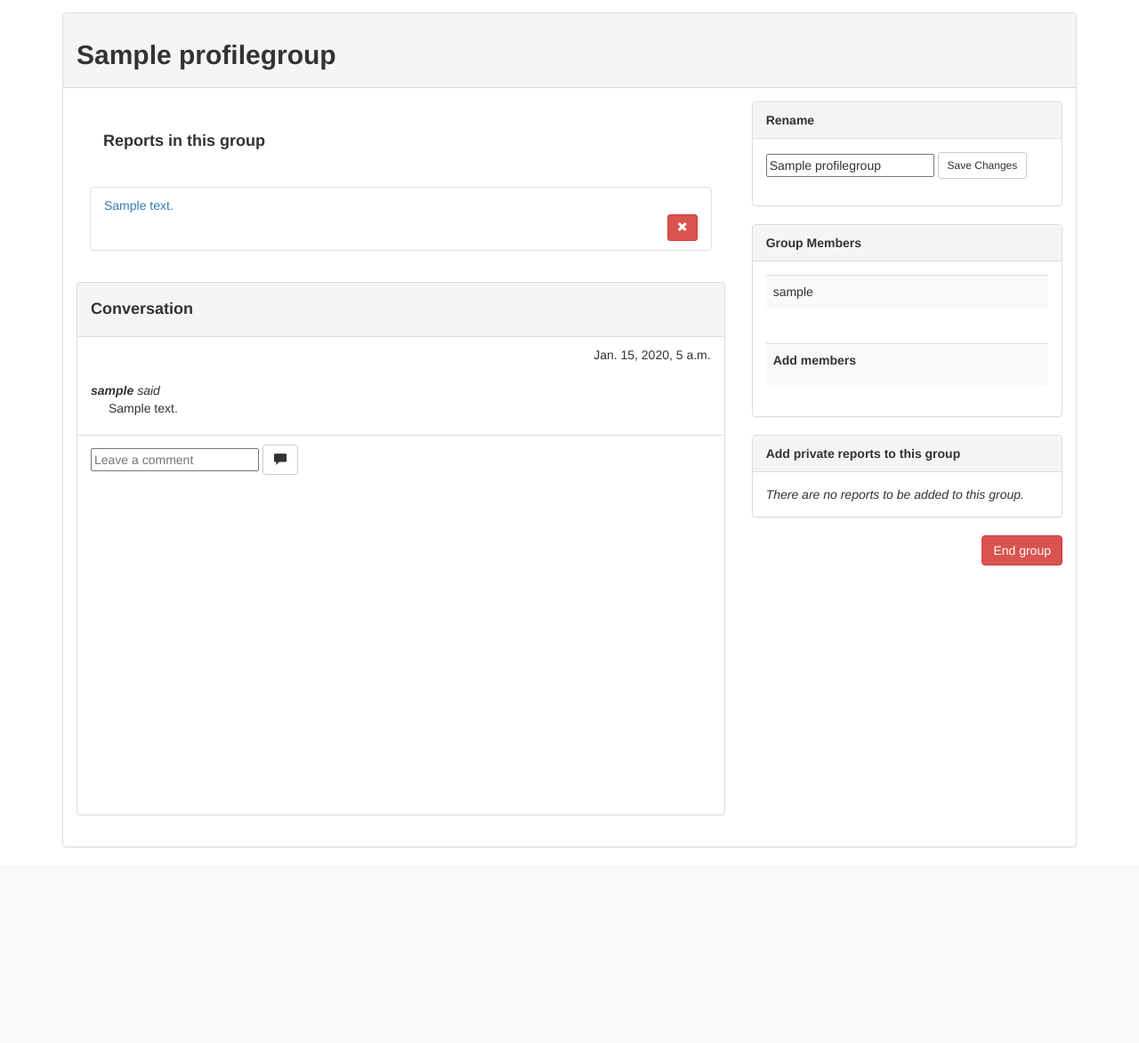
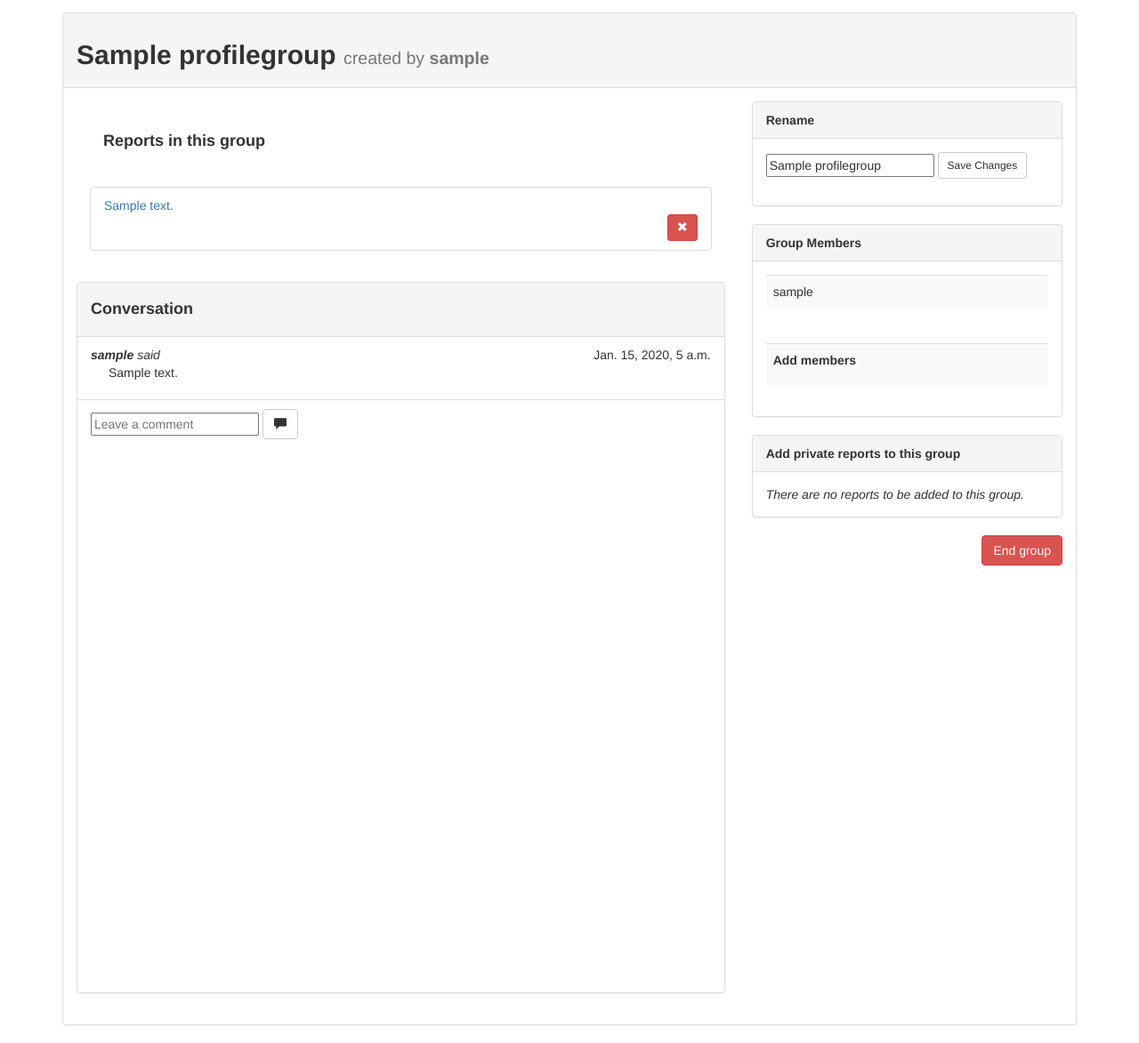
Before and after one commit to ahnmina/SecureFileShare, a Django app: page /1/view_group/ in a window 1280 px wide. Shown: the part 51-1224 px from the top of the page at 89% size. Before the commit the page ends 1004 px from the top, so only its background shows below. Run offline with Django 3.2, Linux system fonts and the light colour scheme; a user stored in the database is signed in; tables that the repository leaves empty hold one stand-in row (values such as "Sample post"); lists and menus that the app fills with data are empty; parts of the project's set-up code (start-up, migrations or seed data) failed here and were passed over; some libraries are stand-ins or nearby versions; some web fonts are replaced.

Commit message:
brandt updated view group

```diff
--- a/templates/fileshare/view_group.html
+++ b/templates/fileshare/view_group.html
@@ -5,7 +5,7 @@
 <div class="container">
 
     <div class="panel panel-default">
-        <div class="panel-heading"><h2><strong>{{ group.name }}</strong></h2></div>
+        <div class="panel-heading"><h2><strong>{{ group.name }}</strong> <small>created by <strong>{{ group.creator }}</strong></small></h2></div>
         <div class="panel-body">
          <div class="row">
             <div class="col-lg-8">
@@ -29,14 +29,14 @@
                     {% endif %}
                 </div>
 
-                <div class="panel panel-default" style="overflow:scroll;height:600px;">
+                <div class="panel panel-default" style="overflow:scroll;height:800px;">
                     <div class="panel-heading"><h4><strong>Conversation</strong></h4></div>
                     <ul class="list-group">
                         {% for c in group_comments.all %}
                         <li class="list-group-item">
-                            <div align="right">{{ c.timestamp }}</div><br>
-                            <i><strong>{{ c.creator }}</strong> said</i><br>
-                            <p style="padding-left:15pt">{{ c.comment }}<p>
+                            <div style="float:right">{{ c.timestamp }}</div>
+                            <div style="float:left"><i><strong>{{ c.creator }}</strong> said</i></div><br>
+                            <p style="padding-left:15pt;word-wrap:break-word">{{ c.comment }}<p>
                             </li>
                             {% endfor %}
 
@@ -89,9 +89,8 @@
 
                                 <tr>
                                     <td> {{ m }} </td>
-
                                     <td>
-                                      {% if m != user.profile and user.profile == group.creator %}
+                                        {% if m != user.profile and user == group.creator %}
 
                                         <form id="remove_{{ m }}" method="POST" action=".">
                                             {% csrf_token %}
```
Also changed, not shown: 1 other file. Lines whose indentation alone changed are shown as unchanged.
